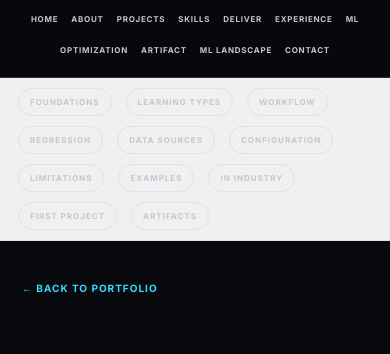
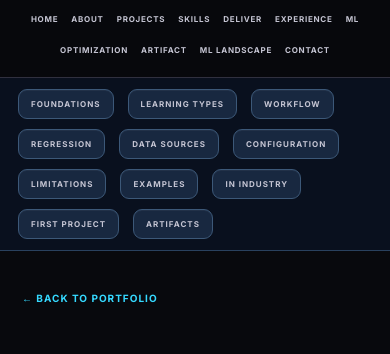
Before and after one commit to aqsa745-s/aqsa-shaheen-portfolio, a plain HTML site: page machine-learning.html in a window 390 px wide. Shown: the part 44-398 px from the top of the page. Drawn offline with Linux system fonts and the light colour scheme.

Commit message:
Apply high-contrast page tabs and generalize portfolio language

```diff
--- a/machine-learning.html
+++ b/machine-learning.html
@@ -71,8 +71,8 @@ nav a:hover,.nav a:hover,.back:hover{color:#315efb!important}
 .status{border-color:#315efb!important}
 footer{border-color:#dce3ed!important}
 
-/* Page-specific section tabs; main portfolio navigation remains unchanged */
-html{scroll-behavior:smooth}.section-tabs{position:sticky;top:0;z-index:90;display:flex;gap:8px;align-items:center;overflow-x:auto;white-space:nowrap;padding:12px max(5.5vw,20px);background:rgba(255,255,255,.94);border-bottom:1px solid #dce3ed;backdrop-filter:blur(14px);scrollbar-width:thin}.section-tabs a{display:inline-flex;align-items:center;padding:9px 13px;border:1px solid #dce3ed;border-radius:999px;color:#637188;text-decoration:none;font:700 10px 'Inter',sans-serif;letter-spacing:.07em;transition:.2s}.section-tabs a:hover,.section-tabs a:focus{background:#315efb;color:#fff;border-color:#315efb}.section-tabs a:focus-visible{outline:2px solid #315efb;outline-offset:3px}section[id]{scroll-margin-top:82px}@media(max-width:760px){.section-tabs{padding:10px 18px;gap:7px}.section-tabs a{font-size:9px;padding:8px 11px}}
+/* Page-specific section tabs — high-contrast dark navigation */
+html{scroll-behavior:smooth}.section-tabs{position:sticky;top:0;z-index:90;display:flex;gap:9px;align-items:center;overflow-x:auto;white-space:nowrap;padding:13px max(5.5vw,20px);background:rgba(10,17,31,.97);border-bottom:1px solid #29415e;backdrop-filter:blur(16px);scrollbar-width:thin;scrollbar-color:#35d9ff #101b2e}.section-tabs a{display:inline-flex;align-items:center;padding:10px 15px;border:1px solid #3c5878;border-radius:9px;color:#f1f7ff;background:#182840;text-decoration:none;font:800 10px 'Inter',sans-serif;letter-spacing:.075em;transition:background .2s,border-color .2s,color .2s,transform .2s;box-shadow:inset 0 1px 0 #ffffff0b}.section-tabs a:hover,.section-tabs a:focus{background:#087e9c;color:#fff;border-color:#35d9ff;transform:translateY(-1px);box-shadow:0 5px 18px #00c8ff24}.section-tabs a:focus-visible{outline:2px solid #35d9ff;outline-offset:3px}section[id]{scroll-margin-top:88px}@media(max-width:760px){.section-tabs{padding:11px 18px;gap:7px}.section-tabs a{font-size:9px;padding:9px 12px}}
 </style><link rel="stylesheet" href="subpage-theme.css"></head><body><header class="site-header">
   <a class="brand" href="index.html#top" aria-label="Aqsa Shaheen home">Aqsa Shaheen</a>
   <span class="header-note">AI · DATA · MATHEMATICS</span>
```
